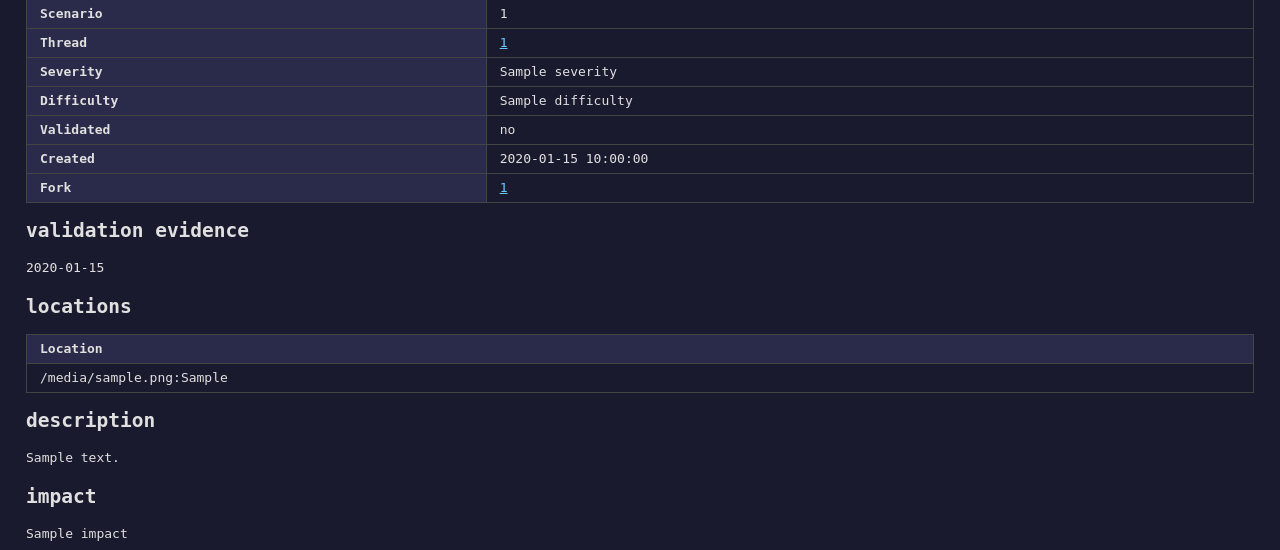
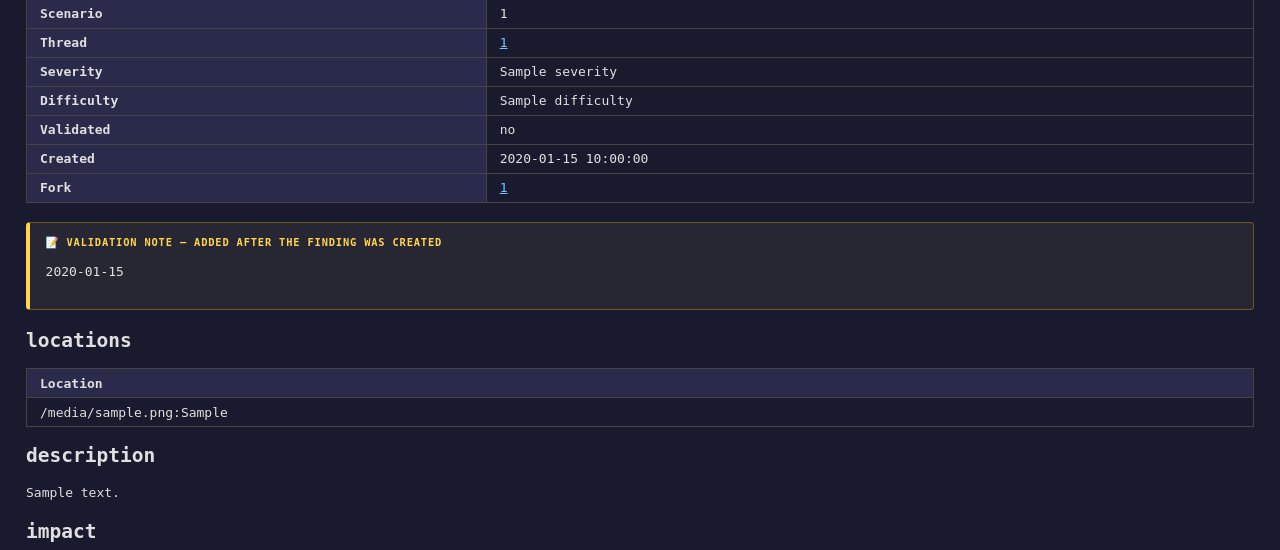
Before and after one commit to KittyCAD/llmpuffin, a FastAPI app: template src/llmpuffin_fastapi/templates/finding_detail.html in a window 1280 px wide. Shown: the part 151-701 px from the top of the page. Run offline with FastAPI, Linux system fonts and the light colour scheme; the template is opened without the code that fills it: most values are stand-ins (such as "Sample title", 1, 10 or a date in 2020); some libraries are stand-ins or nearby versions.

Commit message:
make validation a note

```diff
--- a/src/llmpuffin_fastapi/templates/base.html
+++ b/src/llmpuffin_fastapi/templates/base.html
@@ -117,6 +117,25 @@ button:hover { background: #4a4a6a; }
 .markdown pre code { background: none; padding: 0; }
 .markdown ul, .markdown ol { padding-left: 1.5em; }
 .markdown blockquote { border-left: 3px solid #666; padding-left: 1em; color: #aaa; }
+
+.note-card {
+  margin: 1.5em 0;
+  padding: 1em 1.2em;
+  background: rgba(255, 235, 130, 0.06);
+  border: 1px solid #6a5a1a;
+  border-left: 4px solid #ffd54f;
+  border-radius: 4px;
+}
+.note-card-header {
+  color: #ffd54f;
+  font-size: 0.8em;
+  text-transform: uppercase;
+  letter-spacing: 0.08em;
+  font-weight: bold;
+  margin-bottom: 0.6em;
+}
+.note-card-header::before { content: "📝 "; }
+.note-card .markdown { margin: 0; }
 </style>
   <script src="https://cdn.jsdelivr.net/npm/htmx.org@2.0.10/dist/htmx.min.js"
           integrity="sha384-H5SrcfygHmAuTDZphMHqBJLc3FhssKjG7w/CeCpFReSfwBWDTKpkzPP8c+cLsK+V" crossorigin="anonymous"></script>
--- a/src/llmpuffin_fastapi/templates/finding_detail.html
+++ b/src/llmpuffin_fastapi/templates/finding_detail.html
@@ -42,8 +42,10 @@
 {% endif %}
 
 {% if finding.validated_evidence %}
-<h2>validation evidence</h2>
-<div class="markdown">{{ finding.validated_evidence | md }}</div>
+<div class="note-card">
+  <div class="note-card-header">validation note — added after the finding was created</div>
+  <div class="markdown">{{ finding.validated_evidence | md }}</div>
+</div>
 {% endif %}
 
 {% if locations %}
```
